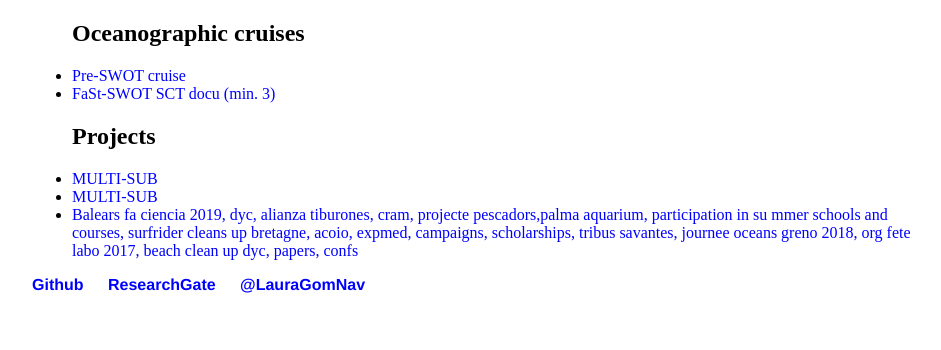
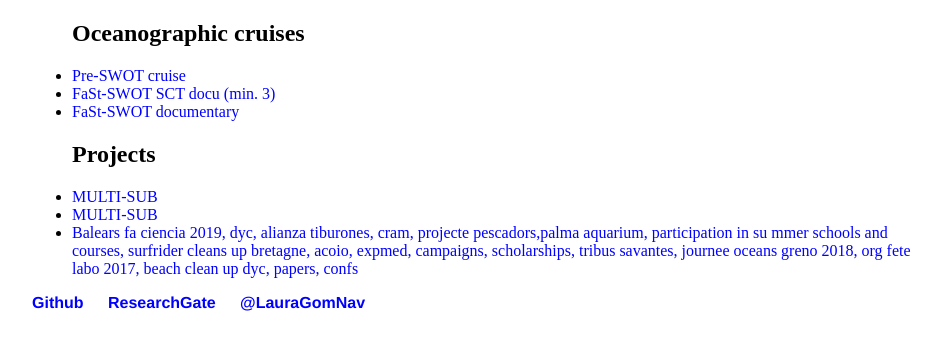
Before and after one commit to LauraGomezNavarro/LauraGomezNavarro.github.io, a Jekyll site: the page built from outreach/index.html, in a window 1280 px wide and 900 px high, scrolled down 1041 px, cut to the strip 528-878 px from the top of the window. Shown: the whole strip, without its empty margins (160-1101 px from the left). Built offline with Jekyll 4.4.1, drawn with Linux system fonts in a browser that asks for light colours.

Commit message:
Update index.html

```diff
--- a/outreach/index.html
+++ b/outreach/index.html
@@ -50,6 +50,7 @@
 		<h2>Oceanographic cruises</h2>
 	  <li><a href="http://imedea.uib-csic.es/communication_details.php?id=1580&tp=n#.Xlekr0N7mCs">Pre-SWOT cruise</a></li>
 	  <li><a href="https://ib3alacarta.com/tv/meteo/e525">FaSt-SWOT SCT docu (min. 3)</a></li>
+	  <li><a href="https://www.youtube.com/watch?v=WQd9LeIdLSk">FaSt-SWOT documentary</a></li>
 
 <h2>Projects</h2>
 	  <li><a href="https://sealevel.jpl.nasa.gov/science/ostscienceteam/scientistlinks/scientificinvestigations2017/pascual/">MULTI-SUB</a></li>
```
